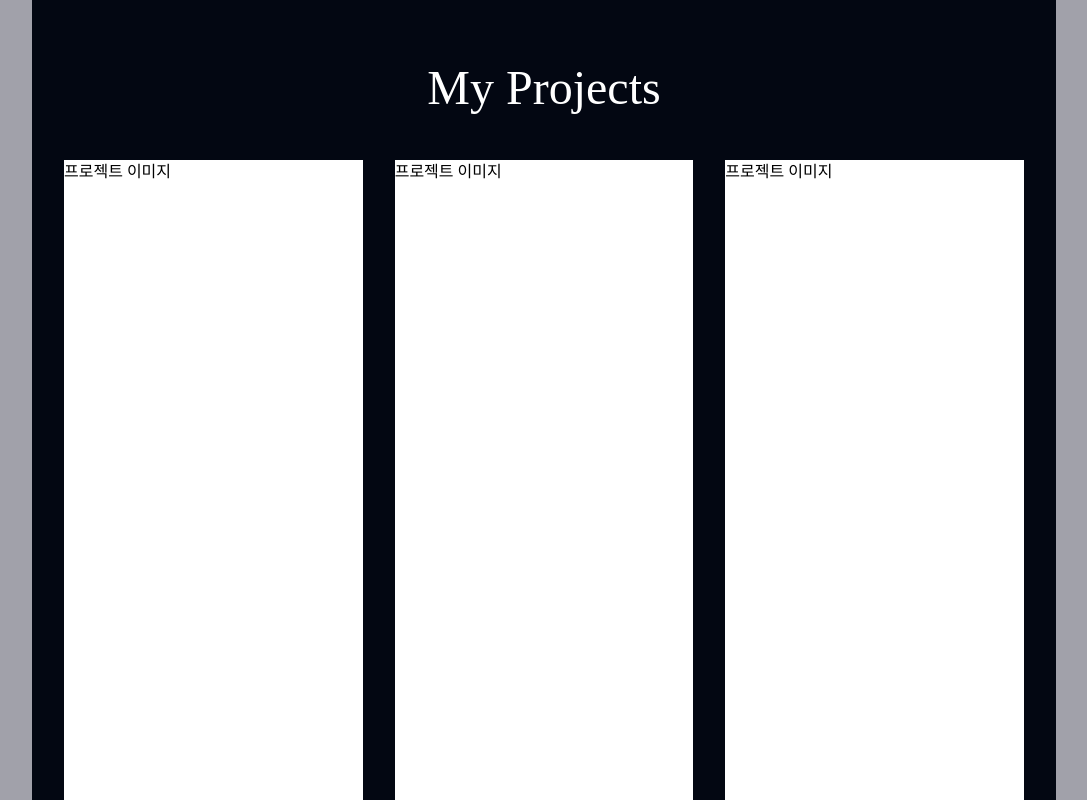
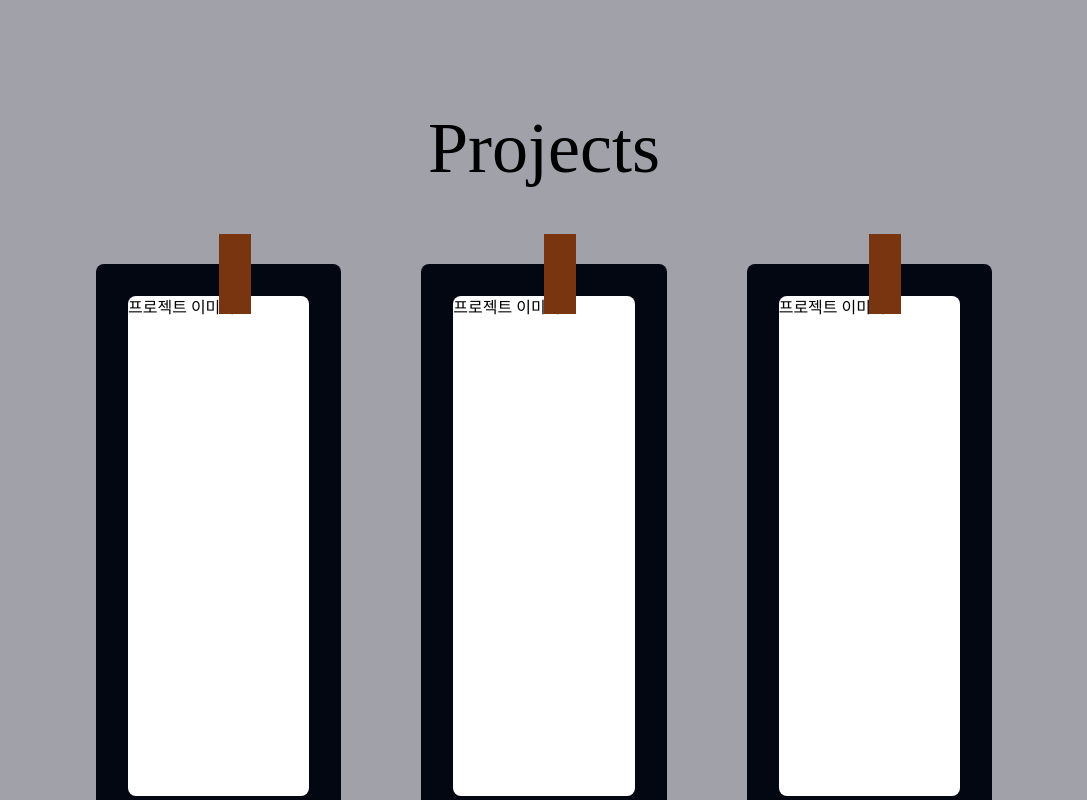
Before and after one commit to minjeong9919/Introduce-Me, a React (Create React App) app: page /project in a window 1280 px wide. Shown: the whole page, without its empty margins (96-1183 px from the left). Built offline with nearby package versions, Linux system fonts and the light colour scheme.

Commit message:
Feat: 프로젝트 페이지 프레임 구현

```diff
--- /dev/null
+++ b/src/component/Pictures/Project.jsx
@@ -0,0 +1,15 @@
+import React from "react";
+
+export const Project = () => {
+  return (
+    <div className="w-full h-fit bg-gray-950 mx-auto p-8 pb-10 rounded-lg relative">
+      <div className="bg-amber-900 w-8 h-20 absolute top-[-30px] inset-x-2/4"></div>
+      <div>
+        <div className="w-full h-p500 bg-white rounded-lg mb-10">
+          프로젝트 이미지
+        </div>
+        <div className="text-white text-3xl p-4 text-center">프로젝트 설명</div>
+      </div>
+    </div>
+  );
+};
--- a/src/page/ProjectPage.jsx
+++ b/src/page/ProjectPage.jsx
@@ -1,34 +1,16 @@
 import React from "react";
+import { Project } from "./../component/Pictures/Project";
 
 export const ProjectPage = () => {
   return (
-    <div className="w-full h-lvh bg-zinc-400 overflow-auto">
-      <div className="w-4/5 h-fit bg-gray-950 mx-auto p-8 pb-24">
-        <p className="text-white text-center text-5xl my-8 mb-12">
-          My Projects
-        </p>
-        <div className="grid grid-cols-3 gap-8">
-          <div>
-            <div className="h-p800 bg-white">프로젝트 이미지</div>
-            <div className="text-white text-3xl p-4">프로젝트 설명</div>
-          </div>
-          <div>
-            <div className="h-p800 bg-white">프로젝트 이미지</div>
-            <div className="text-white text-3xl p-4">프로젝트 설명</div>
-          </div>
-          <div>
-            <div className="h-p800 bg-white">프로젝트 이미지</div>
-            <div className="text-white text-3xl p-4">프로젝트 설명</div>
-          </div>
-          <div>
-            <div className="h-p800 bg-white">프로젝트 이미지</div>
-            <div className="text-white text-3xl p-4">프로젝트 설명</div>
-          </div>
-          <div>
-            <div className="h-p800 bg-white">프로젝트 이미지</div>
-            <div className="text-white text-3xl p-4">프로젝트 설명</div>
-          </div>
-        </div>
+    <div className="w-full h-lvh bg-zinc-400 overflow-auto px-20 py-20">
+      <p className="text-center text-7xl my-8 mb-20">Projects</p>
+      <div className="w-4/5 grid grid-cols-3 gap-20 mx-auto">
+        <Project />
+        <Project />
+        <Project />
+        <Project />
+        <Project />
       </div>
     </div>
   );
--- a/tailwind.config.js
+++ b/tailwind.config.js
@@ -4,9 +4,10 @@ module.exports = {
   theme: {
     extend: {
       height: {
+        p80: "80px",
+        p160: "160px",
+        p500: "500px",
         p800: "800px",
-        p160: "160px",
-        p80: "80px",
       },
       width: {
         w400: "400px",
```
